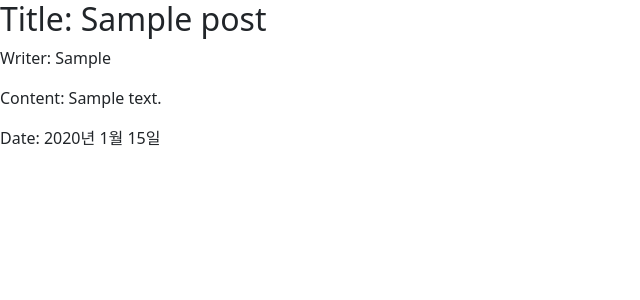
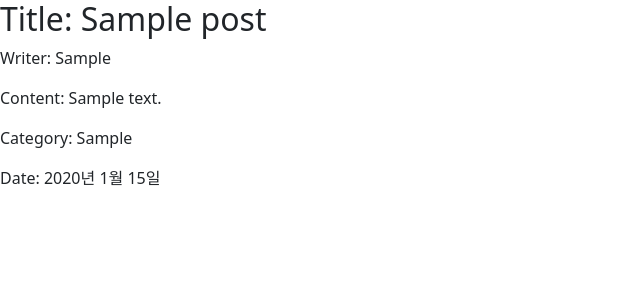
Before and after one commit to su0797/Django_project_myblog, a Django app: page /blog/1/ in a window 1280 px wide. Shown: the top 300 px of the page, without its empty margins (0-640 px from the left). Run offline with Django 4.2, Linux system fonts and the light colour scheme; tables that the repository leaves empty hold one stand-in row (values such as "Sample post").

Commit message:
category 추가

```diff
--- a/blog/forms.py
+++ b/blog/forms.py
@@ -6,4 +6,4 @@ class PostForm(forms.ModelForm):
 
     class Meta:
         model = Post
-        fields = ['title', 'content']
+        fields = ['title', 'content', 'category']
--- a/blog/models.py
+++ b/blog/models.py
@@ -7,6 +7,7 @@ class Post(models.Model):
     title = models.CharField(max_length=30)
     content = models.TextField()
     writer = models.CharField(max_length=20)
+    category = models.CharField(max_length=30)
     created_at = models.DateField(auto_now_add=True)
     updated_at = models.DateField(auto_now=True)
 
--- a/blog/templates/blog/post_detail.html
+++ b/blog/templates/blog/post_detail.html
@@ -8,6 +8,7 @@
         {% endif %}-->
     <p>Writer: {{ post_writer }}</p>
     <p>Content: {{ post_content }}</p>
+    <p>Category: {{ post_category }}</p>
     <p>Date: {{ post_created_at }}</p>
 
 {% endblock %}
--- a/blog/templates/blog/post_list.html
+++ b/blog/templates/blog/post_list.html
@@ -14,6 +14,7 @@
                 <tr>
                     <td>제목</td>
                     <td>작성자</td>
+                    <td>카테고리</td>
                 </tr>
             </thead>
             <tbody>
@@ -21,6 +22,7 @@
                     <tr>
                         <td><a href="{% url 'blog:detail' pk=post.pk %}" class="btn">{{ post.title }}</a></td>
                         <td>{{ post.writer }}</td>
+                        <td>{{ post.category }}</td>
                     </tr>
                 {% endfor %}
             </tbody>
--- a/blog/views.py
+++ b/blog/views.py
@@ -58,6 +58,7 @@ class DetailView(View):
             "post_title" : post.title,
             "post_writer" : post.writer,
             "post_content" : post.content,
+            "post_category" : post.category,
             "post_created_at" : post.created_at,
         }
         return render(request, 'blog/post_detail.html', context)
```
Also changed, not shown: blog/migrations/0001_initial.py, blog/migrations/0002_comment.py (deleted).
